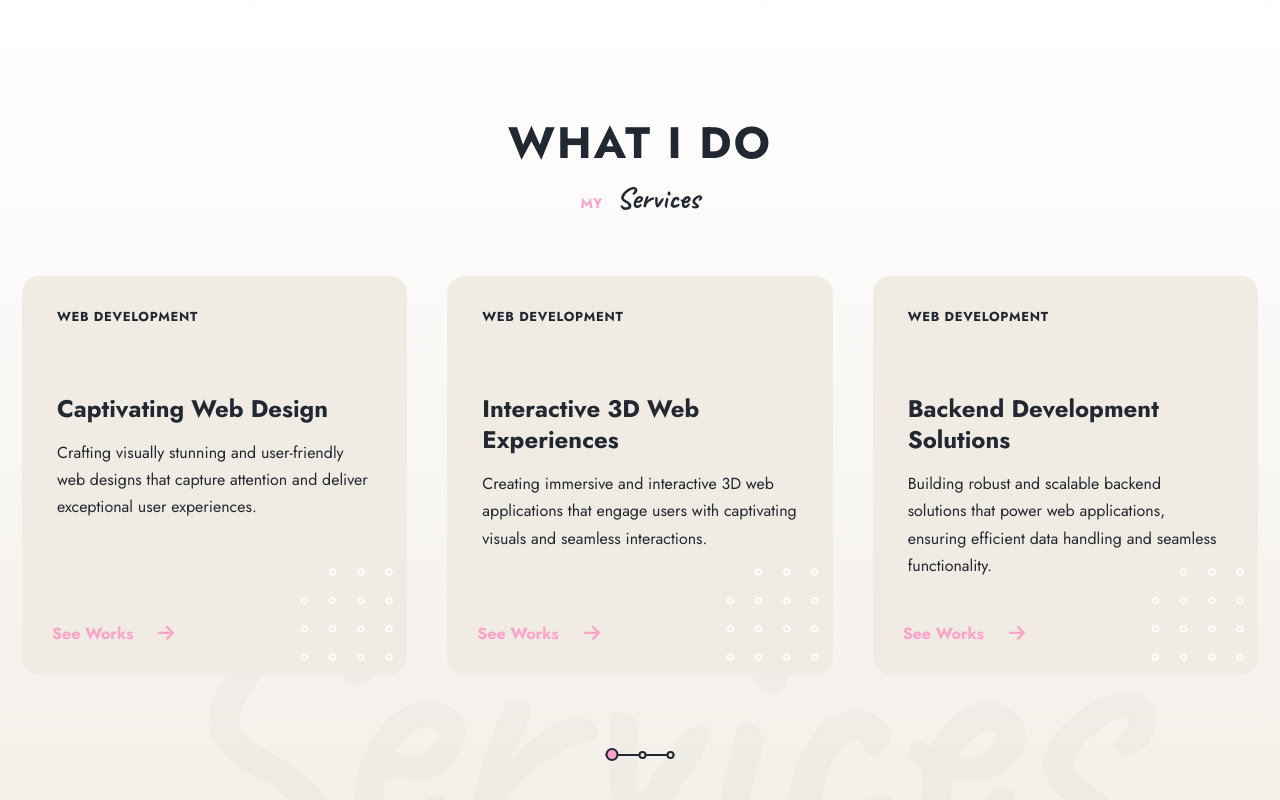
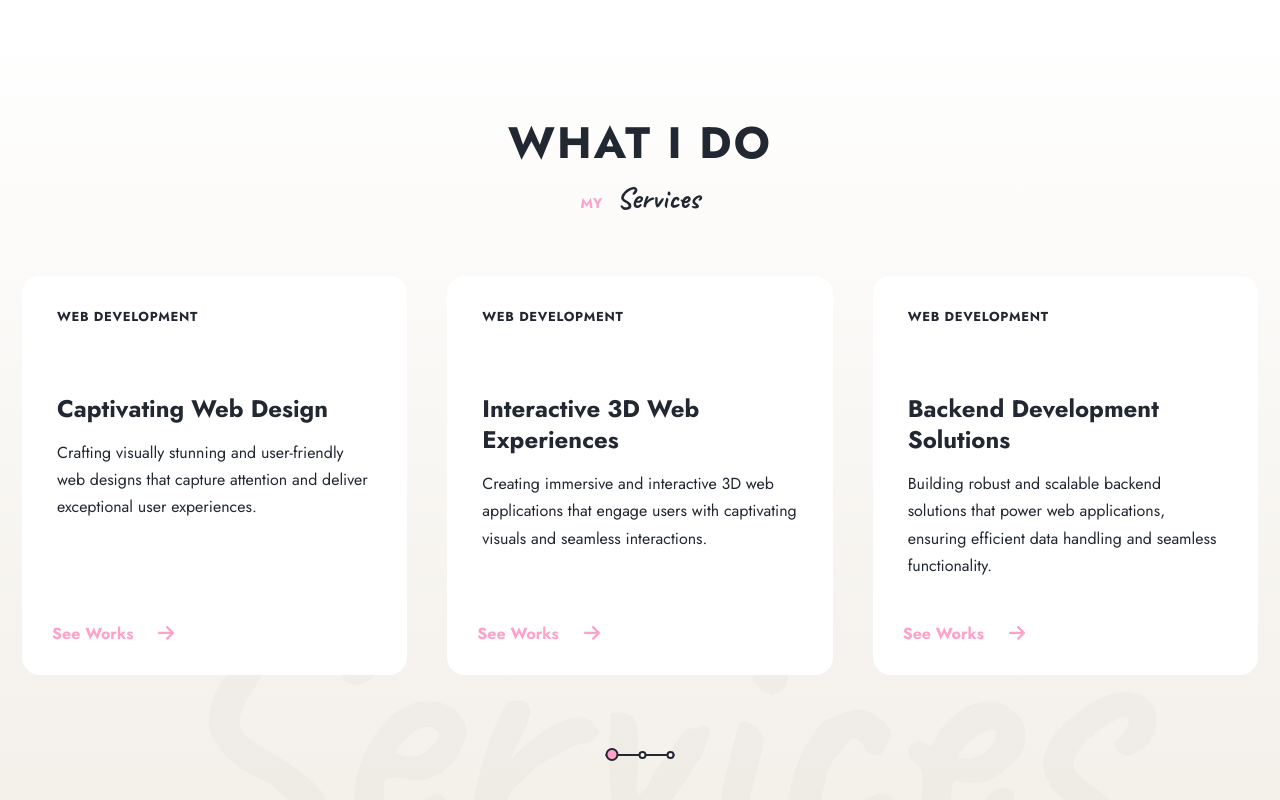
Before and after one commit to pronoia9/lumirise, a React (Vite) app: page / in a window 1280 px wide. Shown: the part 924-1724 px from the top of the page. Built offline with nearby package versions, Linux system fonts and the light colour scheme.

Commit message:
change light bg3 back

```diff
--- a/src/styles/Themes.js
+++ b/src/styles/Themes.js
@@ -20,7 +20,7 @@
 const lightTheme = {
   background: '#F0EBE3',
   background2: '#ffffff',
-  background3: '#f0ebe3',
+  background3: '#ffffff',
   font: '#222831',
   accent: '#FEA2C9',
 
@@ -40,3 +40,5 @@
 // #ffffff
 // #1d222a
 // #777777
+
+// #f0ebe3
```
